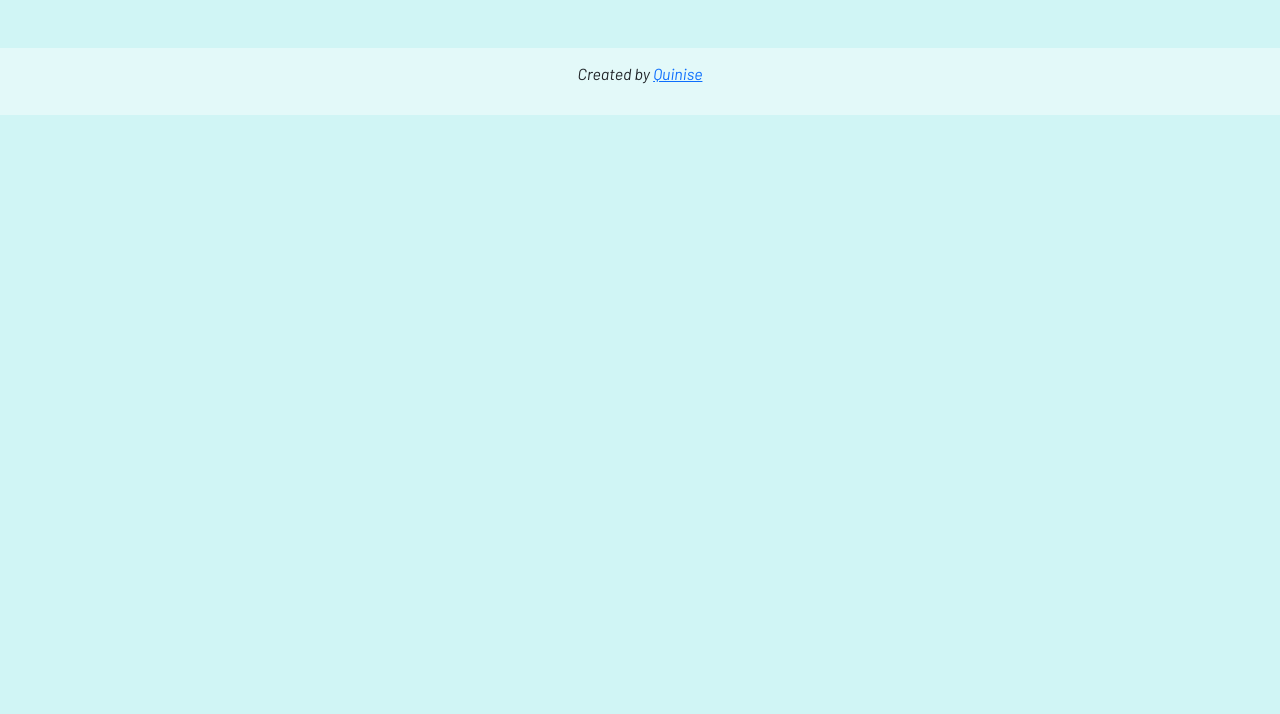
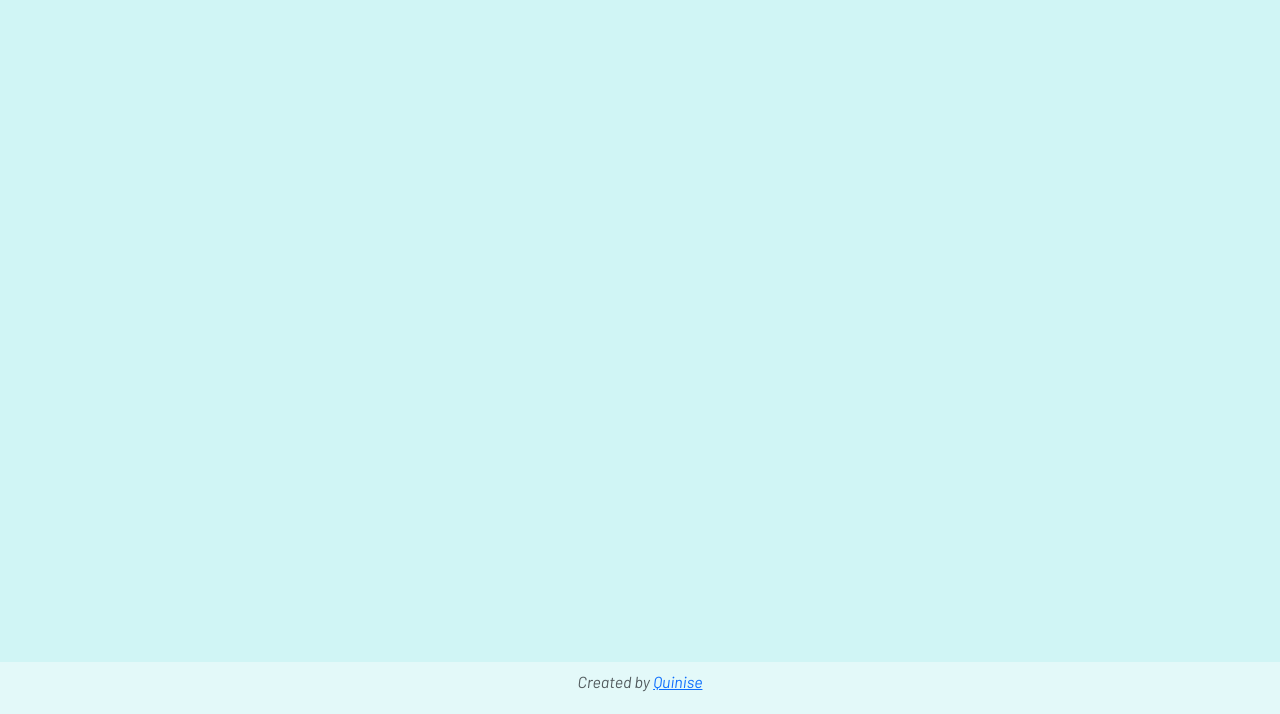
Before and after one commit to quinise/Visualizer, a Django app: template visualizer_app/templates/visualizer_app/index.html in a window 1280 px wide. Shown: the part 86-800 px from the top of the page. Run offline with Django 5.2, Linux system fonts and the light colour scheme; the template is opened without the code that fills it, so the values that code supplies are empty; parts of the project's set-up code (start-up, migrations or seed data) failed here and were passed over; some libraries are stand-ins or nearby versions.

Commit message:
includes a footer; text color needs to be changed

```diff
--- a/visualizer_app/static/css/footer.css
+++ b/visualizer_app/static/css/footer.css
@@ -9,5 +9,8 @@
 .barlow-text {
   font-family: "Barlow", serif;
   font-weight: 400;
-  font-style: italic;
 }
+
+/* .footer-text {
+  color: #b5d5d5;
+} */
--- a/visualizer_app/templates/visualizer_app/footer.html
+++ b/visualizer_app/templates/visualizer_app/footer.html
@@ -1,7 +1,7 @@
-<footer class="footer footer-custom py-3 mt-5">
+<footer class="footer pt-2 pb-1 mt-auto">
   <div class="container text-center">
-    <p class="footer-brand barlow-text fs-6 display-2 mb-3">
-      Created by <a href="#">Quinise</a>
+    <p class="text-muted barlow-text fs-6 mx-auto">
+      Created by <a href="http://quinise.ercolano.com">Quinise</a>
     </p>
   </div>
 </footer>
--- a/visualizer_app/templates/visualizer_app/index.html
+++ b/visualizer_app/templates/visualizer_app/index.html
@@ -11,7 +11,7 @@
     <link rel="stylesheet" , href="{% static 'css/navbar.css' %}" />
     <link rel="stylesheet" , href="{% static 'css/footer.css' %}" />
   </head>
-  <body>
+  <body class="d-flex flex-column min-vh-100">
     {% include "../visualizer_app/navbar.html" %}
     {% include "../visualizer_app/footer.html" %}
   </body>
```
